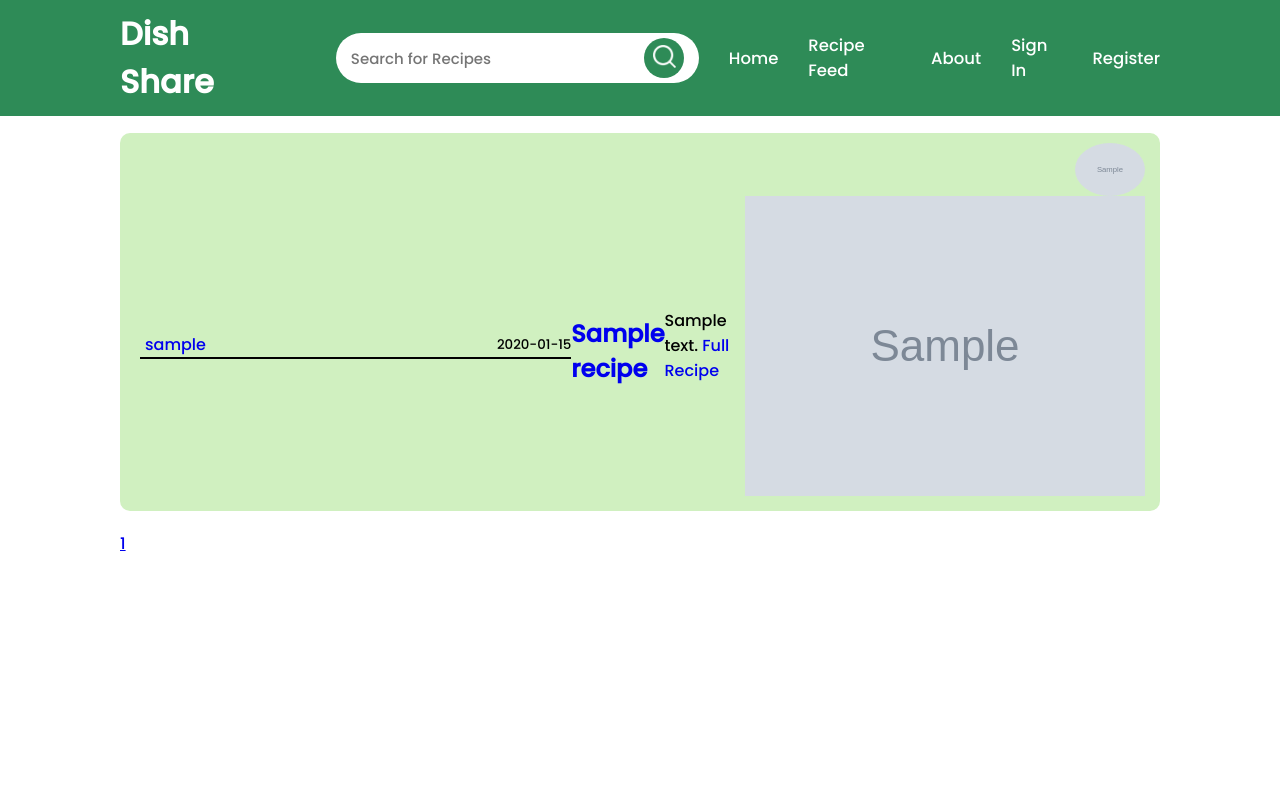
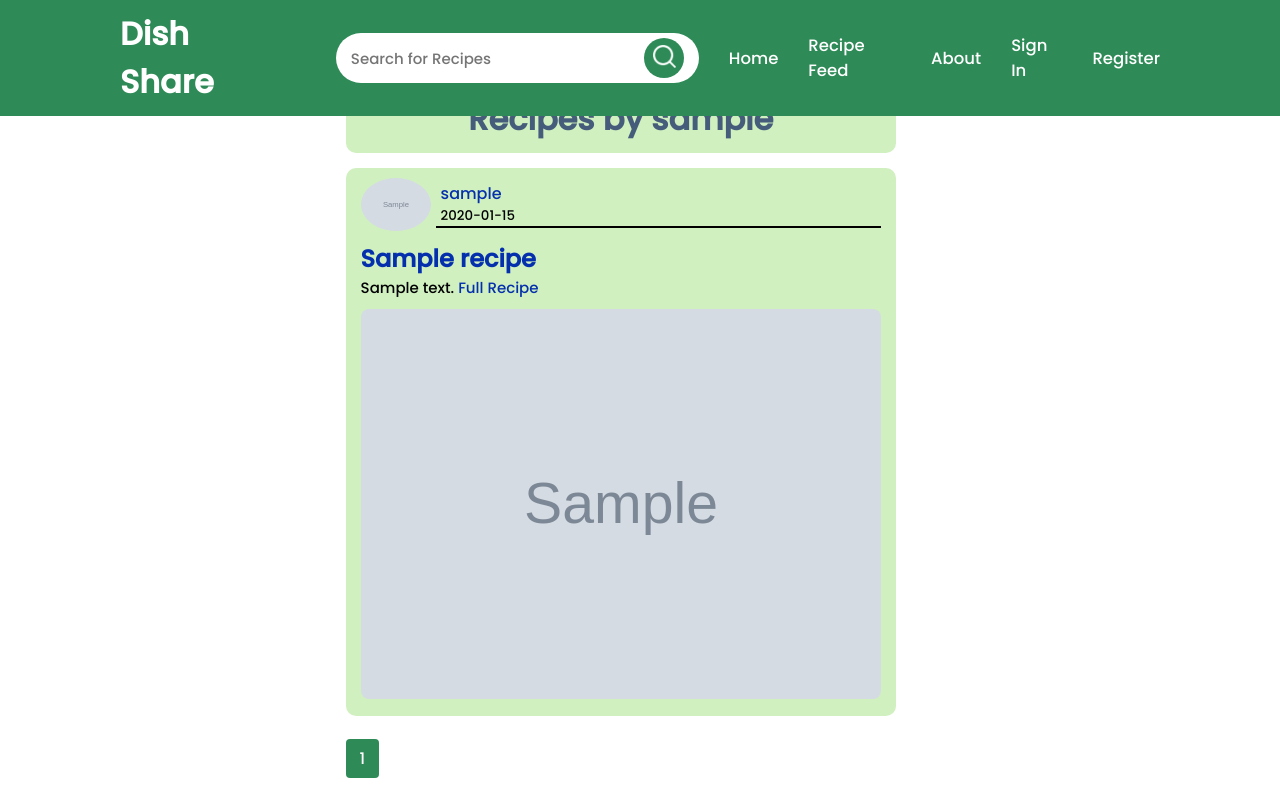
Before and after one commit to Elbadil/Dish_Share, a Flask app: a page that uses app/templates/user_recipes.html in a window 1280 px wide. Before the commit the page ends 551 px from the top, so only its background shows below. Run offline with Flask 3, Linux system fonts and the light colour scheme; tables that the repository leaves empty hold one stand-in row (values such as "Sample post"); grey boxes marked "Sample" are stand-in pictures; some libraries are stand-ins or nearby versions.

Commit message:
Recipes by the user page design Completed

```diff
--- a/app/routes.py
+++ b/app/routes.py
@@ -279,7 +279,7 @@ def user_recipes(username):
     page = request.args.get('page', 1, type=int)
     user = User.query.filter_by(username=username).first_or_404()
     user_recipes = Recipe.query.filter_by(user_id=user.id).order_by(Recipe.created_at.desc())\
-                   .paginate(page=page, per_page=6)
+                   .paginate(page=page, per_page=5)
     return render_template('user_recipes.html', user=user, title=f"{user.username} Recipes",
                            recipes=user_recipes)
 
--- a/app/static/styles/feed.css
+++ b/app/static/styles/feed.css
@@ -4,6 +4,16 @@
     top: 9%;
     left: 27%;
     width: 43%;
+}
+
+.feed-center h1 {
+    border-radius: 10px;
+    background-color: #D0F0C0;
+    text-align: center;
+    margin-top: 13px;
+    padding-top: 10px;
+    padding-bottom: 10px;
+    color:#455d7a;
 }
 
 .media.content-section {
--- a/app/templates/feed.html
+++ b/app/templates/feed.html
@@ -24,7 +24,7 @@
                 </div>
             </div>
             <div class="title-description">
-                <a class="article-title" href="{{ url_for('recipe', recipe_id=recipe.id) }}"><h1 class="main-dish">{{ recipe.title }}</h1></a>
+                <a class="article-title" href="{{ url_for('recipe', recipe_id=recipe.id) }}"><h2 class="main-dish">{{ recipe.title }}</h2></a>
                 <p class="article-content">{{ recipe.description }} <a class="full-link" href="{{ url_for('recipe', recipe_id=recipe.id) }}">Full Recipe</a>
                 </p>
                 {% if recipe.image_file %}
@@ -33,7 +33,6 @@
                 </a>
                 {% endif %}
             </div>
-
         </article>
         {% endfor %}
         <!-- left_edge=1, right_edge=1, left_current=1, right_current=2 -->
--- a/app/templates/recipe.html
+++ b/app/templates/recipe.html
@@ -21,7 +21,7 @@
             </div>
             <div class="title-description">
                 <!-- Recipe Title -->
-                <a class="article-title" href="{{ url_for('recipe', recipe_id=recipe.id) }}"><h1 class="main-dish">{{ recipe.title }}</h1></a>
+                <a class="article-title" href="{{ url_for('recipe', recipe_id=recipe.id) }}"><h2 class="main-dish">{{ recipe.title }}</h2></a>
                 <!-- Recipe description -->
                 <p class="article-content">{{ recipe.description }}
                 </p>
--- a/app/templates/user_recipes.html
+++ b/app/templates/user_recipes.html
@@ -1,35 +1,43 @@
 {% extends "layout.html" %}
 {% block content %}
+    <div class="feed-center">
         <h1>Recipes by {{ user.username }}</h1>
         {% for recipe in recipes.items %}
         <article class="media content-section">
+            <div class="media-body">
                 <a href="{{ url_for('user_recipes', username=recipe.user.username) }}">
                     <img class="rounded-circle article-img" src="{{ url_for('static', filename='images/' + recipe.user.image_file) }}">
                 </a>
-        <div class="media-body">
                 <div class="article-metadata">
+                    <div class="name-date">
                         <a class="mr-2" href="{{ url_for('user_recipes', username=recipe.user.username) }}">{{ recipe.user.username }}</a>
                         <small class="text-muted">{{ recipe.created_at.strftime('%Y-%m-%d') }}</small>
                     </div>
+                </div>
+            </div>
+            <div class="title-description">
                 <h2><a class="article-title" href="{{ url_for('recipe', recipe_id=recipe.id) }}">{{ recipe.title }}</a></h2>
                 <p class="article-content">{{ recipe.description }} <a href="{{ url_for('recipe', recipe_id=recipe.id) }}">Full Recipe</a>
                 </p>
                 {% if recipe.image_file %}
-                <img class="rounded img-fluid mb-3" src="{{ url_for('static', filename='images/' + recipe.image_file) }}" >
+                    <img class="feed-img" src="{{ url_for('static', filename='images/' + recipe.image_file) }}" >
                 {% endif %}
             </div>
         </article>
         {% endfor %}
         <!-- left_edge=1, right_edge=1, left_current=1, right_current=2 -->
         <!-- Recipe Feed buttom Pages -->
+        <div class="pagination-container">
             {% for page_num in recipes.iter_pages() %}
                 {% if page_num %}
                     {% if recipes.page == page_num %}
-                <a class="btn btn-info mb-4" href="{{ url_for('user_recipes',  username=user.username, page=page_num) }}">{{ page_num }}</a>
+                        <a class="current-btn" href="{{ url_for('user_recipes',  username=user.username, page=page_num) }}">{{ page_num }}</a>
                     {% else %}
-                <a class="btn btn-outline-info mb-4" href="{{ url_for('user_recipes', username=user.username, page=page_num) }}">{{ page_num }}</a>
+                        <a class="add-btn next" href="{{ url_for('user_recipes', username=user.username, page=page_num) }}">{{ page_num }}</a>
                     {% endif %}
                 {% else %}
                 {% endif %}
             {% endfor %}
+        </div>
+    </div>
 {% endblock content %}
```
Lines whose indentation alone changed are shown as unchanged.
